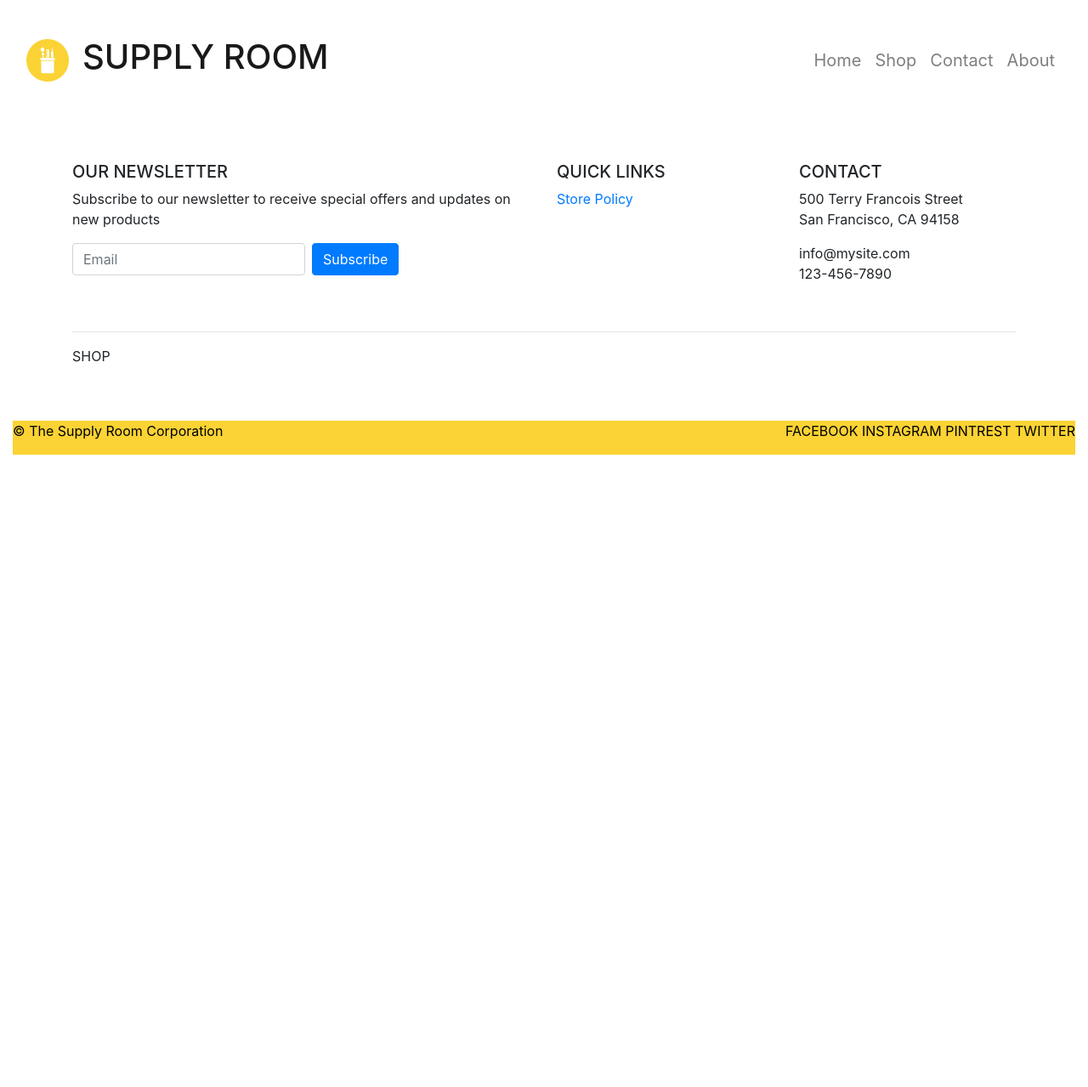
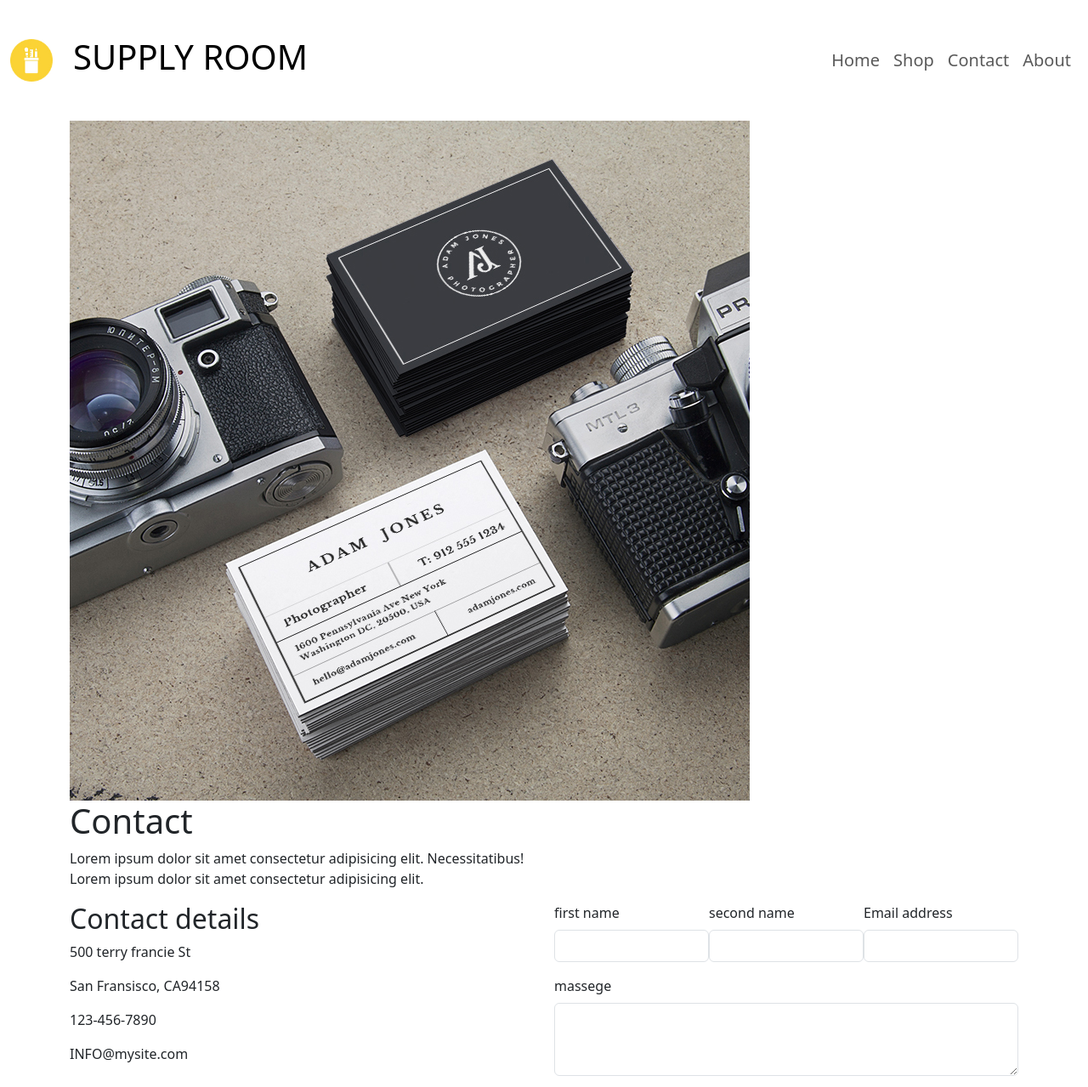
Before and after one commit to alikhaledm/stationary, a PHP site: page /contact.php in a window 1280 px wide. Shown: the top 1279 px of the page at 85% size. Before the commit the page ends 535 px from the top, so only its background shows below. Run offline with PHP 8.4, Linux system fonts and the light colour scheme; some libraries are stand-ins or nearby versions.

Commit message:
added contact and account pages

```diff
--- a/contact.php
+++ b/contact.php
@@ -1,23 +1,101 @@
+<html>
 <?php
 include("navbar.php");
-include("connect.php");
+?>
+
+<head>
+  <link rel="stylesheet" href="contactassets/css/all.min.css">
+  <link rel="stylesheet" href="contactassets/css/bootstrap.min.css">
+  <link rel="stylesheet" href="contactassets/css/stylesheet.css">
+</head>
+
+<body>
+  <!--STAR CONTACT-->
+  <div class="container">
+    <div id="contact">
+
+      <div id="contactImage">
+        <img src="images/project-8.jpg">
+
+        <div id="contContent">
+          <h1 class="">Contact</h1>
+          <p class="">Lorem ipsum dolor sit amet consectetur adipisicing elit. Necessitatibus!<br>Lorem ipsum dolor sit amet consectetur adipisicing elit.</p>
+          <div id="icons">
+            <i class="fa-brands fa-facebook-f"></i>
+            <i class="fa-brands fa-instagram"></i>
+            <i class="fa-brands fa-twitter"></i>
+            <i class="fa-brands fa-linkedin-in"></i>
+          </div>
+        </div>
+      </div>
+
+    </div>
 
 
-?>
-<html>
-<title>School Supplies List</title>
-<link rel="stylesheet" href="https://stackpath.bootstrapcdn.com/bootstrap/4.5.2/css/bootstrap.min.css" integrity="sha384-JcKb8q3iqJ61gNV9KGb8thSsNjpSL0n8PARn9HuZOnIxN0hoP+VmmDGMN5t9UJ0Z" crossorigin="anonymous">
-<link rel="stylesheet" href="styles.css">
-<script src="https://code.jquery.com/jquery-3.6.0.min.js"></script>
+  </div>
 
-<body>
-    <div>
+  <!--END CONTACT-->
 
 
+  <!--start CONTACTFORM-->
 
-        <?php
-        include("footer.php")
-        ?>
+  <div id="contactForm">
+    <div class="container" id="">
+
+      <div class="row">
+        <div class="col-md-6">
+          <h2>Contact details</h2>
+          <p>500 terry francie St</p>
+          <p>San Fransisco, CA94158</p>
+          <p>123-456-7890</p>
+          <p>INFO@mysite.com</p>
+        </div>
+
+        <div class="col-md-6">
+          <form>
+            <div id="formcont" class="d-flex justify-content-between align-items-center ">
+              <div class="mb-3">
+                <label for="exampleInputEmail1" class="form-label">first name</label>
+                <input type="text" class="form-control" id="exampleInputEmail1" aria-describedby="emailHelp">
+
+              </div>
+              <div class="mb-3">
+                <label for="exampleInputEmail1" class="form-label">second name</label>
+                <input type="text" class="form-control" id="exampleInputEmail1" aria-describedby="emailHelp">
+
+              </div>
+              <div class="mb-3">
+                <label for="exampleInputEmail1" class="form-label">Email address</label>
+                <input type="email" class="form-control" id="exampleInputEmail1" aria-describedby="emailHelp">
+              </div>
+            </div>
+
+            <div class="mb-3">
+              <label for="exampleFormControlTextarea1" class="form-label">massege</label>
+              <textarea class="form-control" id="exampleFormControlTextarea1" rows="3"></textarea>
+            </div>
+          </form>
+
+        </div>
+
+      </div>
+    </div>
+
+  </div>
+  <!--END CONTACTFORM-->
+  <!--start MAP-->
+  <div class="container mb-5">
+    <div class="google-map">
+      <iframe src="https://www.google.com/maps/embed?pb=!1m18!1m12!1m3!1d3451.9563763313276!2d31.371153475087887!3d30.095435674897956!2m3!1f0!2f0!3f0!3m2!1i1024!2i768!4f13.1!3m3!1m2!1s0x1458161683934e59%3A0x4567a95d150917ef!2sArab%20Academy%20for%20Science%2C%20Technology%20%26%20Maritime%20Transport%20-%20Engineering%20Building%20B%2C%20Sheraton%20Al%20Matar%2C%20El%20Nozha%2C%20Cairo%20Governorate%204471314!5e0!3m2!1sen!2seg!4v1683561867960!5m2!1sen!2seg" width="600" height="450" style="border:0;" allowfullscreen="" loading="lazy" referrerpolicy="no-referrer-when-downgrade"></iframe>
+    </div>
+  </div>
+  <!--END MAP-->
+  <script src="contactassets/java script/bootstrap.bundle.min.js"></script>
+  <script src="contactassets/java script/all.min.js"></script>
+  <script src="contactassets/java script/main.js"></script>
 </body>
+<?php
+include("footer.php");
+?>
 
 </html>
```
Also changed, not shown: account.php (added, +14 -0 lines), addProductToCart.php (deleted, +0 -33 lines), fetch.php (deleted, +0 -45 lines), images/project-7.jpg (added), images/project-8.jpg (added).
